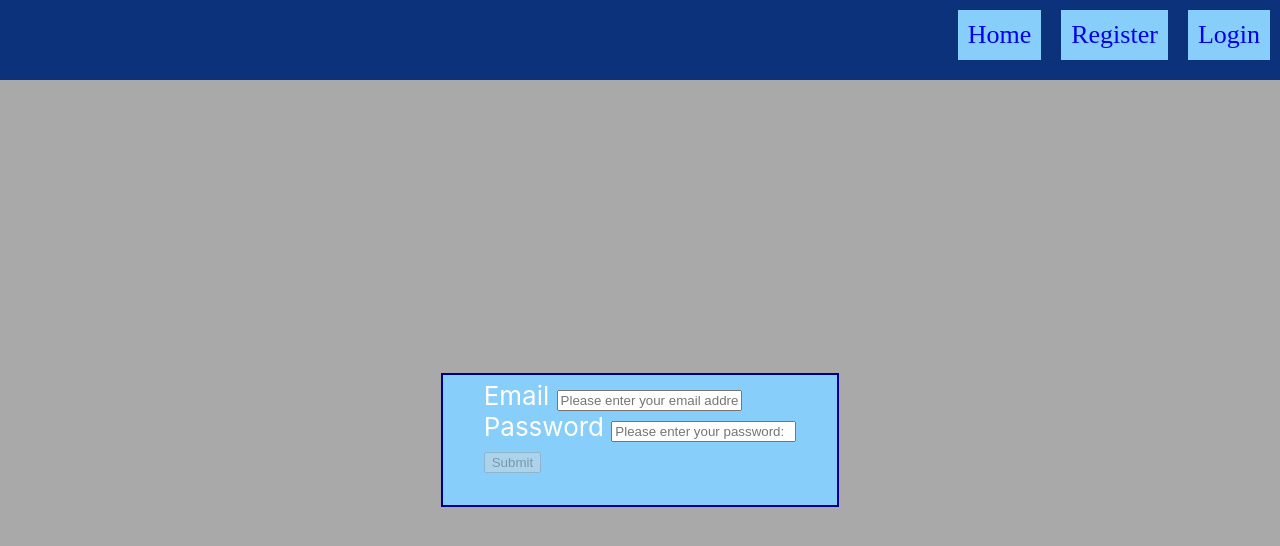
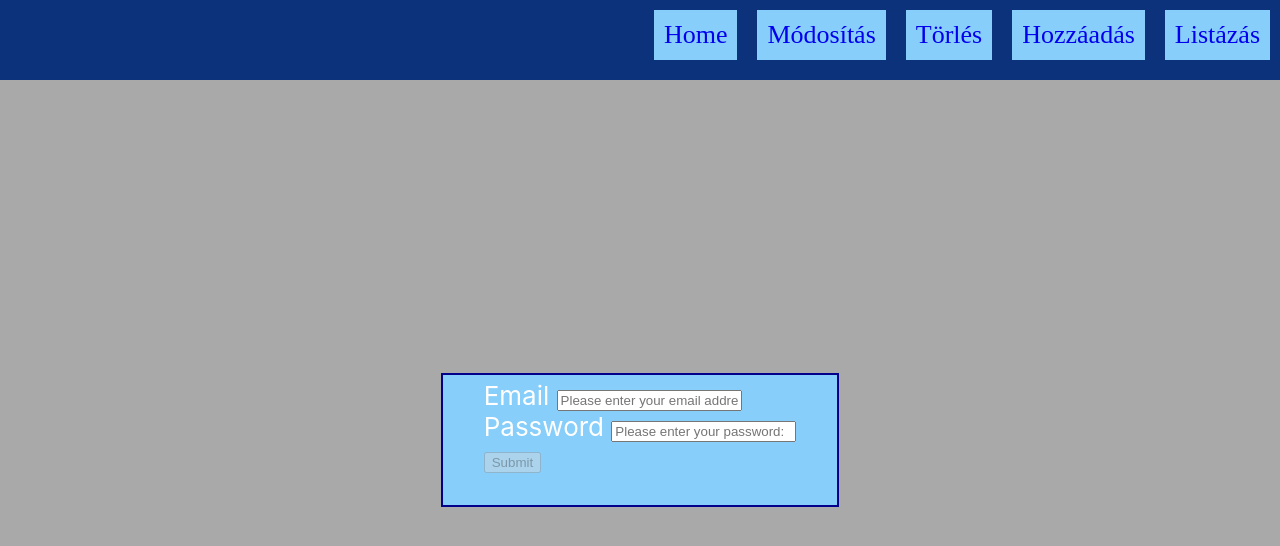
Before and after one commit to AdamKuborcik/afp_404, a React (Create React App) app in the folder frontend/: page /login in a window 1280 px wide. Shown: the top 546 px of the page. Built offline with nearby package versions, Linux system fonts and the light colour scheme.

Commit message:
NavBar kibővítése új menüpontokkal

```diff
--- a/frontend/package.json
+++ b/frontend/package.json
@@ -44,6 +44,9 @@
     ]
   },
   "devDependencies": {
-    "axios": "^0.21.1"
+    "axios": "^0.21.1",
+    "formik": "^2.2.6",
+    "reactstrap": "^8.9.0",
+    "yup": "^0.32.9"
   }
 }
--- a/frontend/src/components/elements/NavBar.js
+++ b/frontend/src/components/elements/NavBar.js
@@ -9,8 +9,10 @@ class NavBar extends React.Component
             <Navbar className="navbar">
                 <Nav>
                     <Nav.Link className="navlink" href="/">Home</Nav.Link>
-                    <Nav.Link className="navlink" href="/register">Register</Nav.Link>
-                    <Nav.Link className="navlink" href="/login">Login</Nav.Link>
+                    <Nav.Link className="navlink" href="/update">Módosítás</Nav.Link>
+                    <Nav.Link className="navlink" href="/delete">Törlés</Nav.Link>
+                    <Nav.Link className="navlink" href="/">Hozzáadás</Nav.Link>
+                    <Nav.Link className="navlink" href="/list">Listázás</Nav.Link>
                 </Nav>
             </Navbar>
             </header>
```
Also changed, not shown: 1 other file (tests, documents, lock files or other folders).
